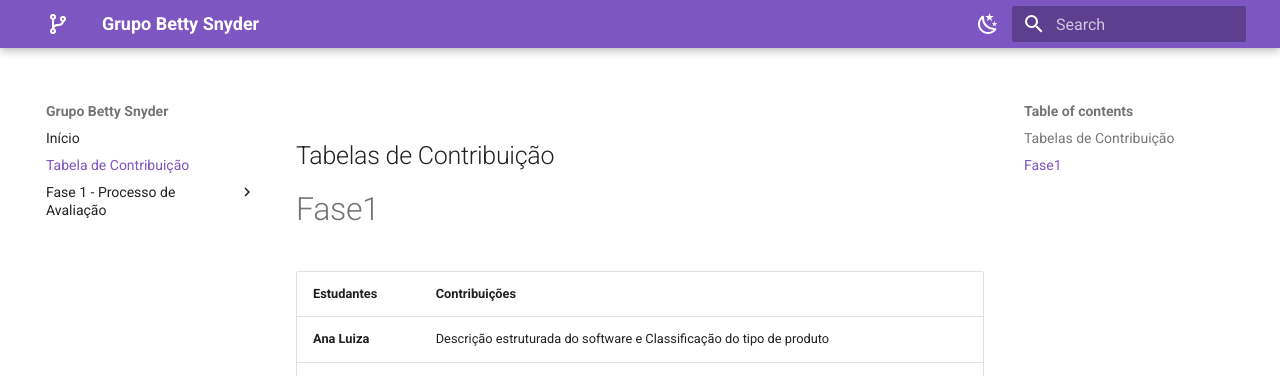
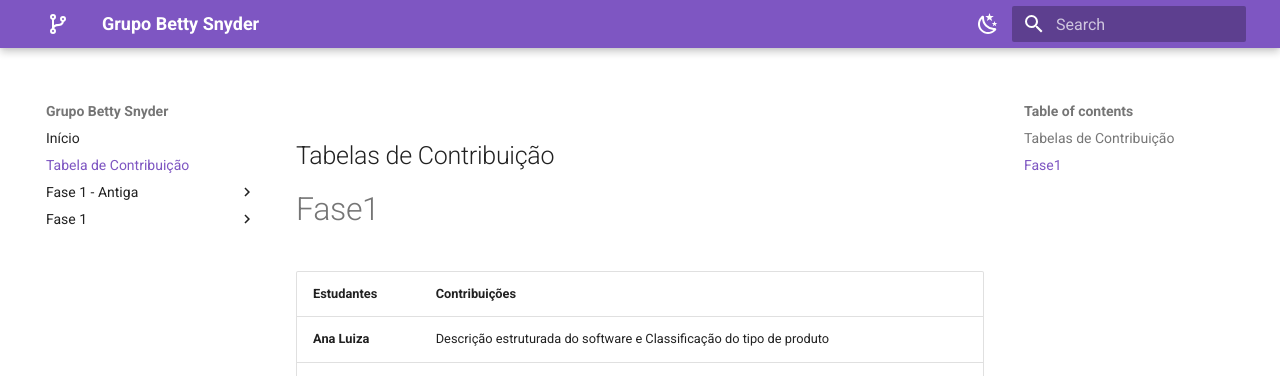
Before and after one commit to Ana-Luiza-SC/2026-1_T01_BETTY_SNYDER, an MkDocs documentation site: the page built from docs/contribuicao.md, in a window 1280 px wide. Shown: the top 376 px of the page. Built offline with MkDocs 1.6.1 and Material for MkDocs 9.7.7, drawn with Linux system fonts in a browser that asks for light colours; part of the change alters nothing that is shown.

Commit message:
refactor: alteração na estrutura das pastas para a entrega 1
ainda não apaguei a entrega 1 antiga para não perder o conteúdo

```diff
--- a/mkdocs.yml
+++ b/mkdocs.yml
@@ -28,13 +28,24 @@ theme:
 nav:
   - Início: inicio.md
   - Tabela de Contribuição: contribuicao.md
-  - "Fase 1 - Processo de Avaliação":
+  - "Fase 1 - Antiga":
     - Contextualização do Projeto e do Sistema: fase1/fase1_contextualizacao.md
     - Partes Interessadas: fase1/fase1_stakeholders.md
     - Modelo de Qualidade Adotado: fase1/fase1_modelo.md
     - Descrição Estruturada do Software: fase1/fase1_descricao.md
     - Escopo, Profundidade e Objetivos da Avaliação: fase1/fase1_escopo.md
     - Objetivos de Desenvolvimento Sustentável (ODS) Relacionados: fase1/fase1_ods.md
+  - Fase 1:
+    - Propósito de Avaliação: fase_1_v2/proposito_avaliacao.md
+    - Objetivo da Avaliação: fase_1_v2/objetivo_avaliacao.md
+    - Requisitos: fase_1_v2/requisitos.md
+    - Descrição: fase_1_v2/descricao.md
+    - Categoria: fase_1_v2/categoria.md
+    - Características: fase_1_v2/caracteristicas.md
+    - Modelo de Qualidade: fase_1_v2/modelo.md
+    - Escopo: fase_1_v2/escopo.md
+    - Objetivos de Desenvolvimento Sustentável: fase_1_v2/ods.md
+
 
 markdown_extensions:
   - md_in_html
```
Also changed, not shown: docs/fase_1_v2/caracteristicas.md (added), docs/fase_1_v2/categoria.md (added), docs/fase_1_v2/descricao.md (added), docs/fase_1_v2/escopo.md (added), docs/fase_1_v2/modelo.md (added), docs/fase_1_v2/objetivo_avaliacao.md (added), docs/fase_1_v2/ods.md (added), docs/fase_1_v2/proposito_avaliacao.md (added), docs/fase_1_v2/requisitos.md (added).
